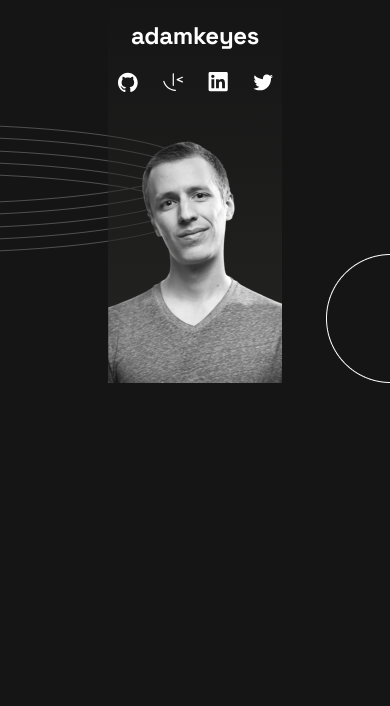
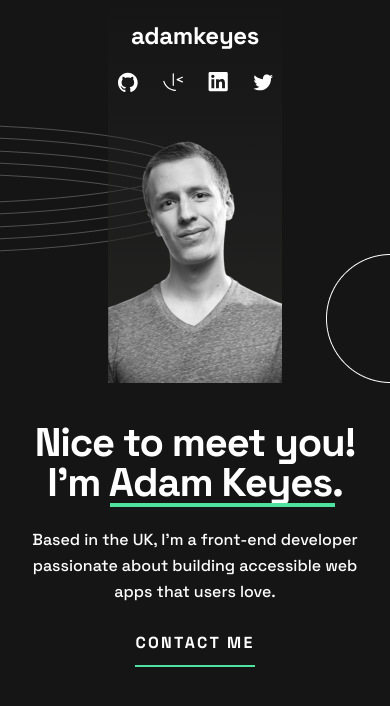
Before and after one commit to 0x41-li/single-page-developer-portfolio, a React (Vite) app: page / in a window 390 px wide. Shown: the top 706 px of the page. Built offline with nearby package versions, Linux system fonts and the light colour scheme.

Commit message:
Hero section for mobile devices pixel-perfect to the mobile design, done!

```diff
--- a/src/sections/Hero.tsx
+++ b/src/sections/Hero.tsx
@@ -12,7 +12,7 @@ const Hero: React.FC = () => {
         backgroundPosition: "left top 124px, right top 254px",
       }}
     >
-      <div className="flex flex-col items-center xl:max-w-[1110px]">
+      <div className="flex flex-col items-center px-4 xl:max-w-[1110px]">
         {/* Picture */}
         <div className="bg-gradient-to-b from-[rgba(36,36,36,0.0001)] to-[rgba(36,36,35,1)] pt-[141px]">
           <picture>
@@ -21,6 +21,29 @@ const Hero: React.FC = () => {
         </div>
 
         {/* Text Part */}
+        <div className="mx-auto mt-10 max-w-[343px]">
+          <div className="relative">
+            <h1 className="text-center text-[40px] font-bold leading-[40px] tracking-[-1.14px]">
+              Nice to meet you! I’m Adam Keyes.
+            </h1>
+            <span className="absolute -bottom-[4px] right-8 h-[4px] w-[225px] bg-green" />
+          </div>
+
+          <p className="mt-6 text-center font-medium leading-[26px]">
+            Based in the UK, I’m a front-end developer passionate about building
+            accessible web apps that users love.
+          </p>
+
+          <div className="mt-6 text-center">
+            <a
+              className="relative mx-auto font-bold leading-7 tracking-[2.29px]"
+              href="#contactme"
+            >
+              CONTACT ME
+              <span className="absolute bottom-[-14px] left-0 h-[2px] w-full bg-green" />
+            </a>
+          </div>
+        </div>
       </div>
     </div>
   );
```
